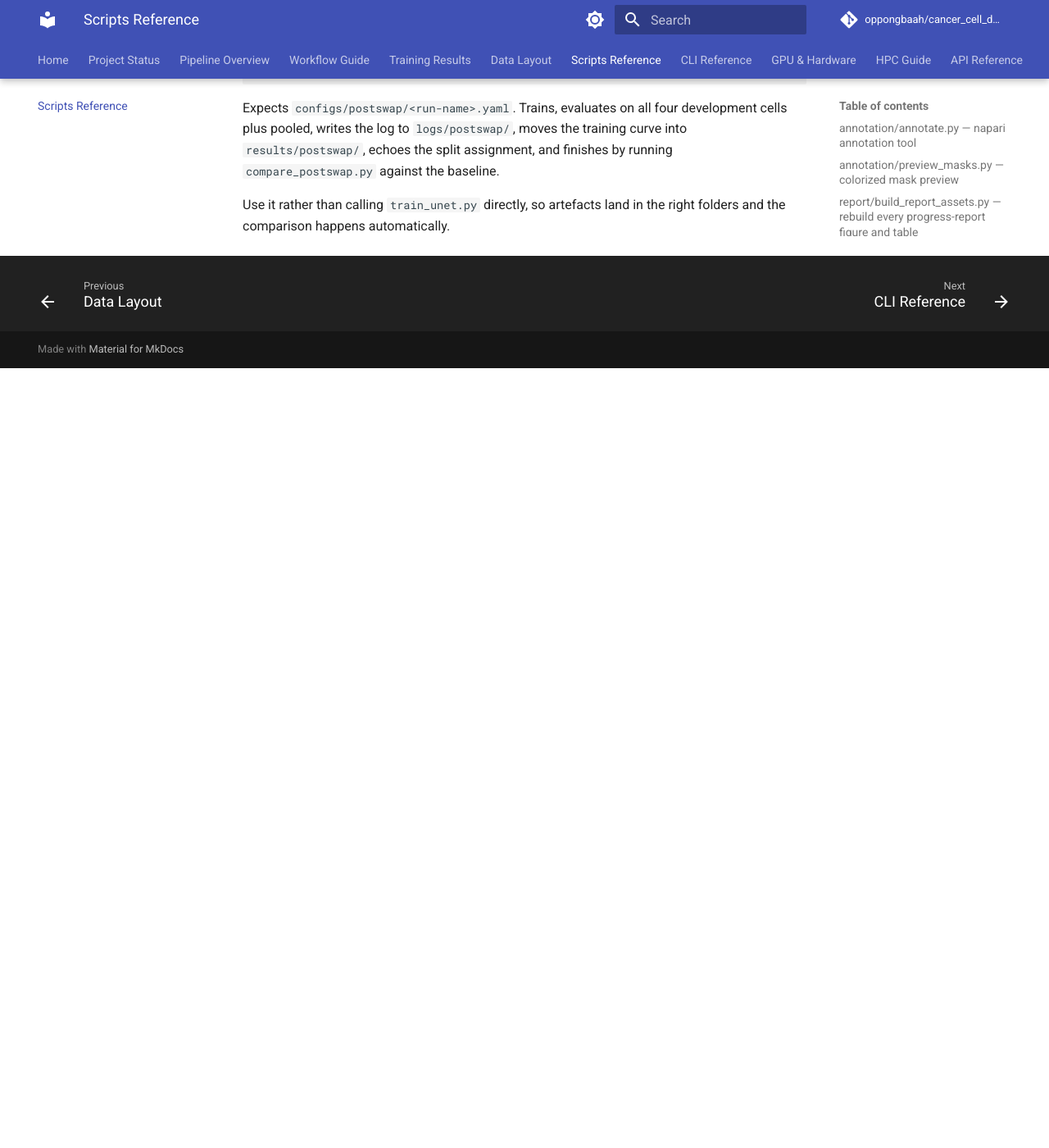
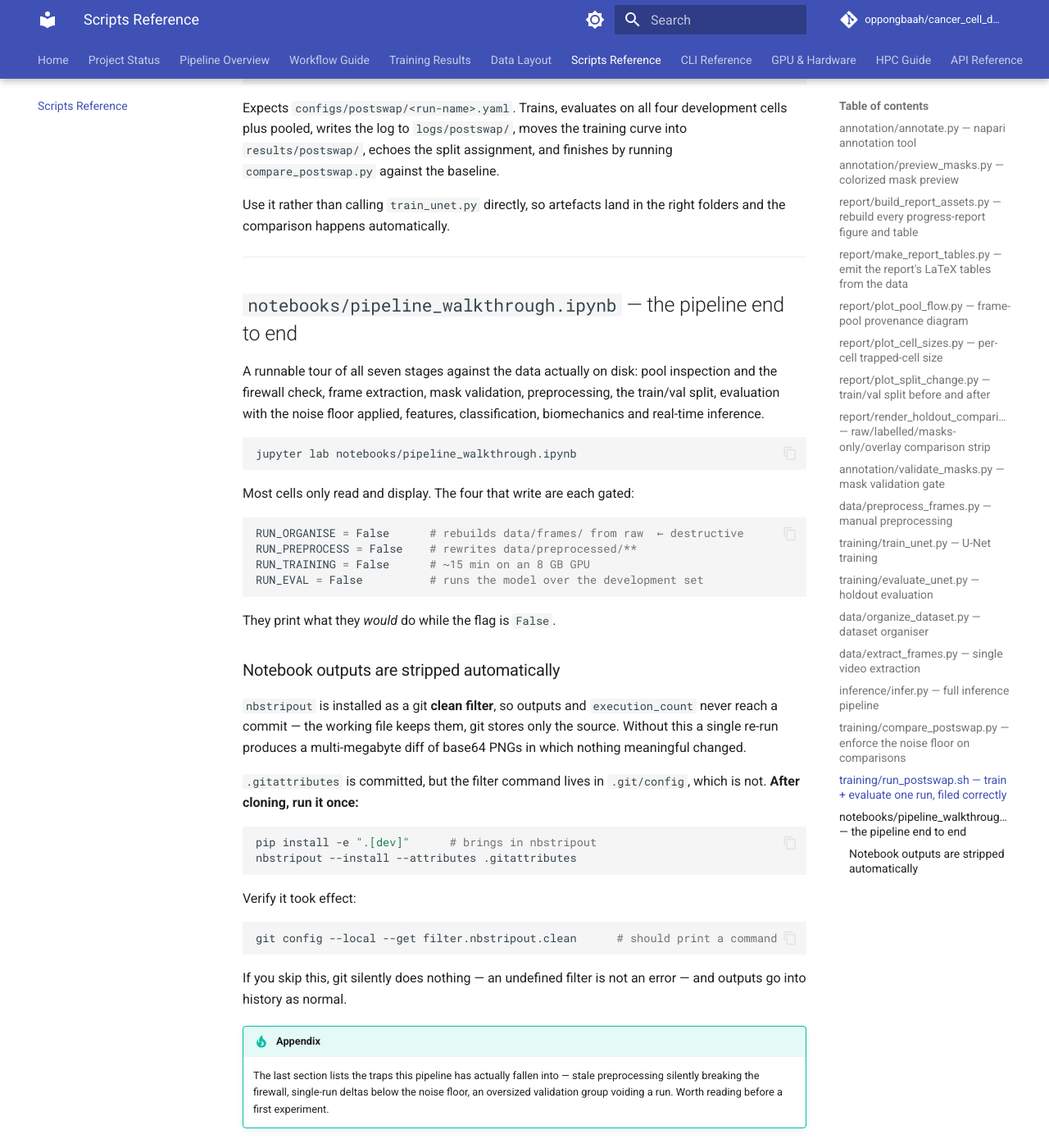
Before and after one commit to oppongbaah/cancer_cell_deformation, an MkDocs documentation site: the page built from docs/scripts.md, in a window 1280 px wide and 1400 px high, scrolled down 12847 px. Shown: the whole window at 82% size. Built offline with MkDocs 1.6.1 and Material for MkDocs 9.7.7, drawn with Linux system fonts in a browser that asks for light colours; comment, search, counter and statistics services are not loaded; before the commit the page ends 13296 px from its top, so only the background shows below that.

Commit message:
feat: add walkthrough notebook

````diff
--- a/docs/scripts.md
+++ b/docs/scripts.md
@@ -390,3 +390,58 @@ cells plus pooled, writes the log to `logs/postswap/`, moves the training curve
 
 Use it rather than calling `train_unet.py` directly, so artefacts land in the right
 folders and the comparison happens automatically.
+
+
+---
+
+## `notebooks/pipeline_walkthrough.ipynb` — the pipeline end to end
+
+A runnable tour of all seven stages against the data actually on disk: pool inspection
+and the firewall check, frame extraction, mask validation, preprocessing, the train/val
+split, evaluation with the noise floor applied, features, classification, biomechanics
+and real-time inference.
+
+```bash
+jupyter lab notebooks/pipeline_walkthrough.ipynb
+```
+
+Most cells only read and display. The four that write are each gated:
+
+```python
+RUN_ORGANISE = False      # rebuilds data/frames/ from raw  ← destructive
+RUN_PREPROCESS = False    # rewrites data/preprocessed/**
+RUN_TRAINING = False      # ~15 min on an 8 GB GPU
+RUN_EVAL = False          # runs the model over the development set
+```
+
+They print what they *would* do while the flag is `False`.
+
+### Notebook outputs are stripped automatically
+
+`nbstripout` is installed as a git **clean filter**, so outputs and `execution_count`
+never reach a commit — the working file keeps them, git stores only the source. Without
+this a single re-run produces a multi-megabyte diff of base64 PNGs in which nothing
+meaningful changed.
+
+`.gitattributes` is committed, but the filter command lives in `.git/config`, which is
+not. **After cloning, run it once:**
+
+```bash
+pip install -e ".[dev]"      # brings in nbstripout
+nbstripout --install --attributes .gitattributes
+```
+
+Verify it took effect:
+
+```bash
+git config --local --get filter.nbstripout.clean      # should print a command
+```
+
+If you skip this, git silently does nothing — an undefined filter is not an error — and
+outputs go into history as normal.
+
+!!! tip "Appendix"
+    The last section lists the traps this pipeline has actually fallen into — stale
+    preprocessing silently breaking the firewall, single-run deltas below the noise
+    floor, an oversized validation group voiding a run. Worth reading before a first
+    experiment.
--- a/pyproject.toml
+++ b/pyproject.toml
@@ -43,7 +43,8 @@ hpc        = ["mpi4py>=3.1"]
 api        = ["fastapi>=0.100", "uvicorn>=0.23"]
 annotation = ["napari[pyqt6]>=0.4.19"]
 docs       = ["mkdocs>=1.5", "mkdocs-material>=9.4", "mkdocstrings[python]>=0.24"]
-dev        = ["pytest>=7.4", "pytest-cov>=4.1", "black>=23.0", "ruff>=0.1"]
+dev        = ["pytest>=7.4", "pytest-cov>=4.1", "black>=23.0", "ruff>=0.1",
+              "nbstripout>=0.7", "nbclient>=0.9", "nbformat>=5.9"]
 
 [project.scripts]
 celldform-extract-frames    = "celldform.cli:extract_frames"
````
Also changed, not shown: README.md (+7 -0 lines), 3 other files.
